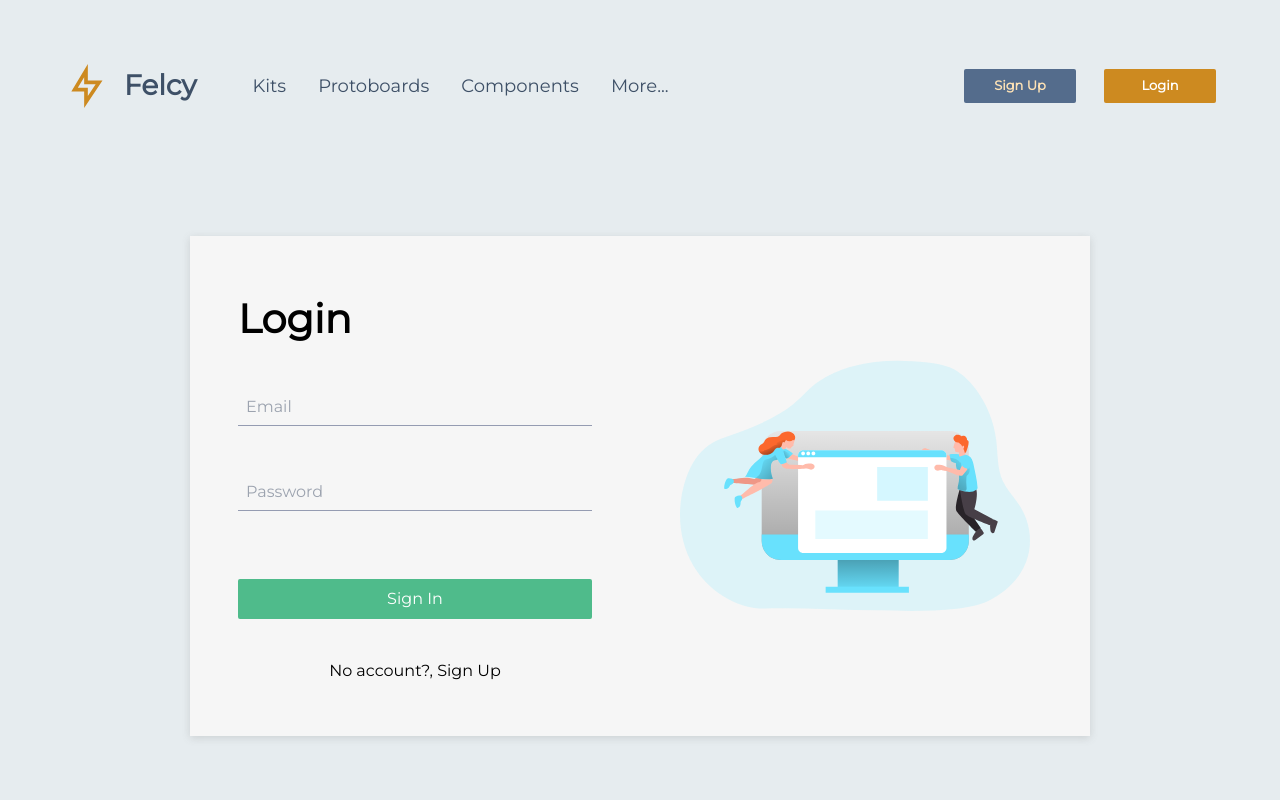
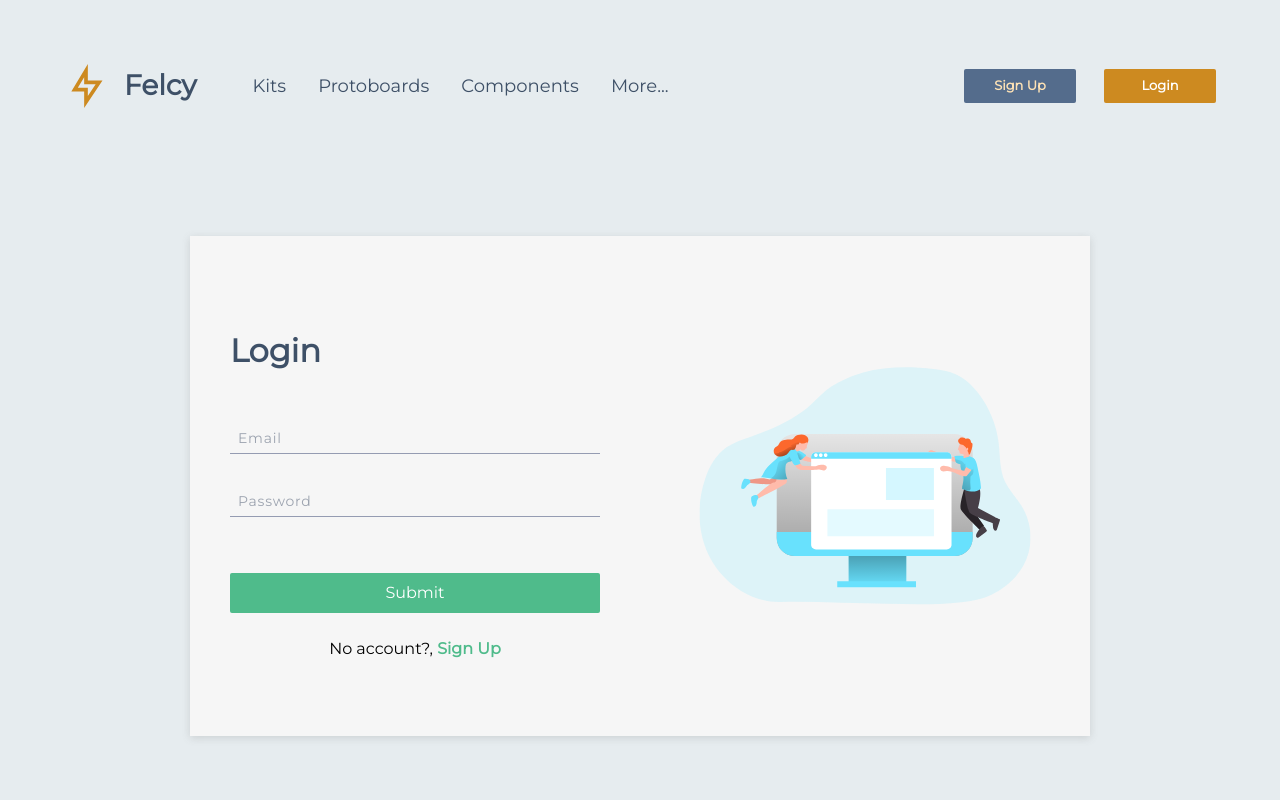
Before and after one commit to edgarmtdev/fixly-front, a Next.js app: page /auth/login in a window 1280 px wide. Shown: the top 800 px of the page. Built offline with nearby package versions, Linux system fonts and the light colour scheme; no server answers.

Commit message:
refactor(forms): use Formik with validations and change styles to styled-components

```diff
--- a/components/global/forms/InputForm.jsx
+++ /dev/null
@@ -1,14 +0,0 @@
-import React from "react";
-
-export default function InputForm({ type, name, placeholder }) {
-  return (
-    <div className=" border-b border-primary_variant-200 py-1 mb-8 tablet:mb-5 w-full">
-      <input
-        type={type}
-        className=" appearance-none bg-transparent border-none w-full text-primary_variant-400 mr-3 py-1 px-2 leading-tight focus:outline-none"
-        placeholder={placeholder}
-        name={name}
-      />
-    </div>
-  );
-}
--- /dev/null
+++ b/modules/auth/login/components/form/index.jsx
@@ -0,0 +1,11 @@
+import { Form } from "formik";
+import { Container } from "./styled";
+
+const FormCustom = ({ children }) => {
+  return (
+    <Form>
+      <Container>{children}</Container>
+    </Form>
+  );
+};
+export default FormCustom;
--- /dev/null
+++ b/modules/auth/login/components/form/styled.jsx
@@ -0,0 +1,79 @@
+import styled from "styled-components";
+
+export const Container = styled.div`
+  display: flex;
+  flex-direction: column;
+  width: 100%;
+  padding: 1.5rem;
+
+  h1 {
+    font-size: 32px;
+    font-weight: 600;
+    margin: 2rem 1rem;
+    color: #3e5067;
+  }
+
+  .container {
+    display: flex;
+    flex-direction: column;
+    gap: 1rem;
+
+    div {
+      .input {
+        border-bottom-width: 1px;
+        border-color: #959cb2;
+        padding: 3px;
+        margin: 1rem 1rem 0 1rem;
+        input {
+          font-size: 14px;
+          appearance: none;
+          background-color: transparent;
+          border: none;
+          width: 100%;
+          color: #717b98;
+          padding: 2px 5px;
+          line-height: 1.25;
+          letter-spacing: 0.2mm;
+          &:focus {
+            outline: 2px solid transparent;
+            outline-offset: 2px;
+          }
+        }
+      }
+      span {
+        margin: 0 1.4rem;
+        font-size: 11px;
+        color: red;
+      }
+    }
+  }
+
+  button {
+    background-color: #4fbb8b;
+    color: white;
+    padding: 8px;
+    border-radius: 2px;
+    font-weight: 500;
+    margin: 3.5rem 1rem 0.5rem 1rem;
+    transition: 600ms;
+    display: grid;
+    place-items: center;
+    &:hover {
+      background-color: #69c99e;
+      transition: 600ms;
+    }
+  }
+
+  .label {
+    margin: 1rem 0;
+    text-align: center;
+    span {
+      color: #4fbb8b;
+      font-weight: 600;
+      cursor: pointer;
+      &:hover {
+        text-decoration: underline;
+      }
+    }
+  }
+`;
--- /dev/null
+++ b/modules/auth/login/helpers/validationSchema.js
@@ -0,0 +1,11 @@
+import * as Yup from "yup";
+
+const SignupSchema = Yup.object().shape({
+  email: Yup.string().email("Invalid email").required("Required"),
+  password: Yup.string()
+    .min(6, "Too Short!")
+    .max(8, "Too Long!")
+    .required("Required"),
+});
+
+export default SignupSchema;
--- a/modules/auth/login/index.jsx
+++ b/modules/auth/login/index.jsx
@@ -1,71 +1,74 @@
+import { Field, Formik } from "formik";
+import Image from "next/image";
+import Link from "next/link";
 import React from "react";
+import { CgSpinner } from "react-icons/cg";
 import { useDispatch } from "react-redux";
 import { login } from "../../../features/user";
-import { CgSpinner } from "react-icons/cg";
+import FormCustom from "./components/form";
+import SignupSchema from "./helpers/validationSchema";
 import { Container } from "./styled";
-import Link from "next/link";
 
-export default function LoginMod({ user }) {
+export default function LoginModule({ user }) {
   const dispatch = useDispatch();
-  const signIn = (event) => {
-    event.preventDefault();
-    const {
-      email: { value: email },
-      password: { value: password },
-    } = event.target;
-
-    dispatch(login({ email, password }));
+  const signIn = (values) => {
+    console.log(values);
+    dispatch(login(values));
   };
 
   return (
     <Container>
-      {user.loading && (
-        <CgSpinner className="animate-spin h-7 w-7 mr-16 ml-auto absolute top-16 left-[40%]" />
-      )}
-
-      <form
-        action=""
-        className=" w-full tablet:w-1/2 p-5 tablet:p-12"
+      <Formik
+        initialValues={{
+          email: "",
+          password: "",
+        }}
+        validationSchema={SignupSchema}
         onSubmit={signIn}
       >
-        <h1 className=" text-[24px] desktop:text-[40px] font-semibold mb-5 tablet:mb-10">
-          Login
-        </h1>
-        <div className=" border-b border-primary_variant-200 py-1 mb-8 tablet:mb-12">
-          <input
-            name="email"
-            type="text"
-            className=" appearance-none bg-transparent border-none w-full text-primary_variant-400 mr-3 py-1 px-2 leading-tight focus:outline-none"
-            placeholder="Email"
-          />
+        {({ errors, touched }) => (
+          <FormCustom>
+            <h1>Login</h1>
+            <section className="container">
+              <div>
+                <div className="input">
+                  <Field name="email" type="text" placeholder="Email" />
                 </div>
-        <div className=" border-b border-primary_variant-200 py-1 mb-8 tablet:mb-12">
-          <input
+                {errors.email && touched.email ? (
+                  <span>{errors.email}</span>
+                ) : null}
+              </div>
+              <div>
+                <div className="input">
+                  <Field
                     name="password"
-            type="text"
-            className=" appearance-none bg-transparent border-none w-full text-primary_variant-400 mr-3 tablet:py-1 px-2 leading-tight focus:outline-none"
+                    type="password"
                     placeholder="Password"
                   />
                 </div>
-        <button className=" bg-secondary_green-500 w-full p-2 rounded-sm text-white font-medium mt-5 hover:bg-secondary_green-400">
-          Sign In
+                {errors.password && touched.password ? (
+                  <span>{errors.password}</span>
+                ) : null}
+              </div>
+            </section>
+            <button type="submit">
+              {user.loading ? (
+                <CgSpinner size={28} className="animate-spin" />
+              ) : (
+                <span>Submit</span>
+              )}
             </button>
-        <p className=" text-center mt-10">
+            <p className="label">
               No account?,{" "}
-          <Link
-            href={"/auth/signup"}
-            className=" text-secondary_green-500 font-semibold hover:underline"
-          >
-            Sign Up
+              <Link href={"/auth/signup"}>
+                <span>Sign Up</span>
               </Link>
             </p>
-      </form>
-      <div className=" opacity-0 tablet:opacity-100">
-        <img
-          src="/images/loginImg.svg"
-          alt=""
-          className="tablet:w-[350px] tablet:ml-10"
-        />
+          </FormCustom>
+        )}
+      </Formik>
+      <div className="grid place-items-center">
+        <Image src="/images/loginImg.svg" alt="" width={350} height={250} />
       </div>
     </Container>
   );
--- a/modules/auth/login/styled.jsx
+++ b/modules/auth/login/styled.jsx
@@ -12,8 +12,9 @@ export const Container = styled.div`
     height: 500px;
     margin-left: 5rem;
     margin-right: 5rem;
-    display: flex;
+    display: grid;
     align-items: center;
+    grid-template-columns: repeat(2, 1fr);
   }
 
   @media (min-width: 800px) {
--- a/package.json
+++ b/package.json
@@ -32,7 +32,8 @@
     "react-redux": "^7.2.9",
     "reactstrap": "^9.0.1",
     "styled-components": "^5.3.5",
-    "swiper": "^8.3.2"
+    "swiper": "^8.3.2",
+    "yup": "^1.0.0"
   },
   "devDependencies": {
     "@commitlint/config-conventional": "^17.4.4",
--- a/pages/auth/login/index.jsx
+++ b/pages/auth/login/index.jsx
@@ -2,14 +2,14 @@ import React from "react";
 import AuthLayout from "../../../components/layouts/auth";
 import { HeadComponent } from "../../../components/utils/head";
 import useStatusLogged from "../../../hooks/useStatusLogged";
-import LoginMod from "../../../modules/auth/login";
+import LoginModule from "../../../modules/auth/login";
 
 export default function Login() {
   const user = useStatusLogged();
   return (
     <AuthLayout>
       <HeadComponent title={"Login | Felcy"} />
-      <LoginMod user={user} />
+      <LoginModule user={user} />
     </AuthLayout>
   );
 }
--- a/pages/auth/signup/index.jsx
+++ b/pages/auth/signup/index.jsx
@@ -1,7 +1,7 @@
 import Link from "next/link";
 import React from "react";
 import { useDispatch } from "react-redux";
-import InputForm from "../../../components/global/forms/InputForm";
+// import InputForm from "../../../components/global/forms/InputForm";
 import { HeadComponent } from "../../../components/utils/head";
 
 export default function Signup() {
@@ -26,7 +26,7 @@ export default function Signup() {
               Sign Up
             </h1>
             <section className=" tablet:grid  tablet:grid-cols-2 tablet:gap-12">
-              <InputForm
+              {/* <InputForm
                 name={"username"}
                 placeholder={"Username"}
                 type={"text"}
@@ -41,7 +41,7 @@ export default function Signup() {
                 name={"password"}
                 placeholder={"Password"}
                 type={"password"}
-              />
+              /> */}
               <div>
                 <article className=" flex items-center gap-5">
                   <input type="checkbox" />{" "}
```
Also changed, not shown: components/global/payment/index.jsx (renamed from components/global/forms/FormPayment.jsx), components/global/payment/styles.jsx (renamed from components/global/forms/styles.jsx), 1 other file (tests, documents, lock files or other folders). Lines whose indentation alone changed are shown as unchanged.
